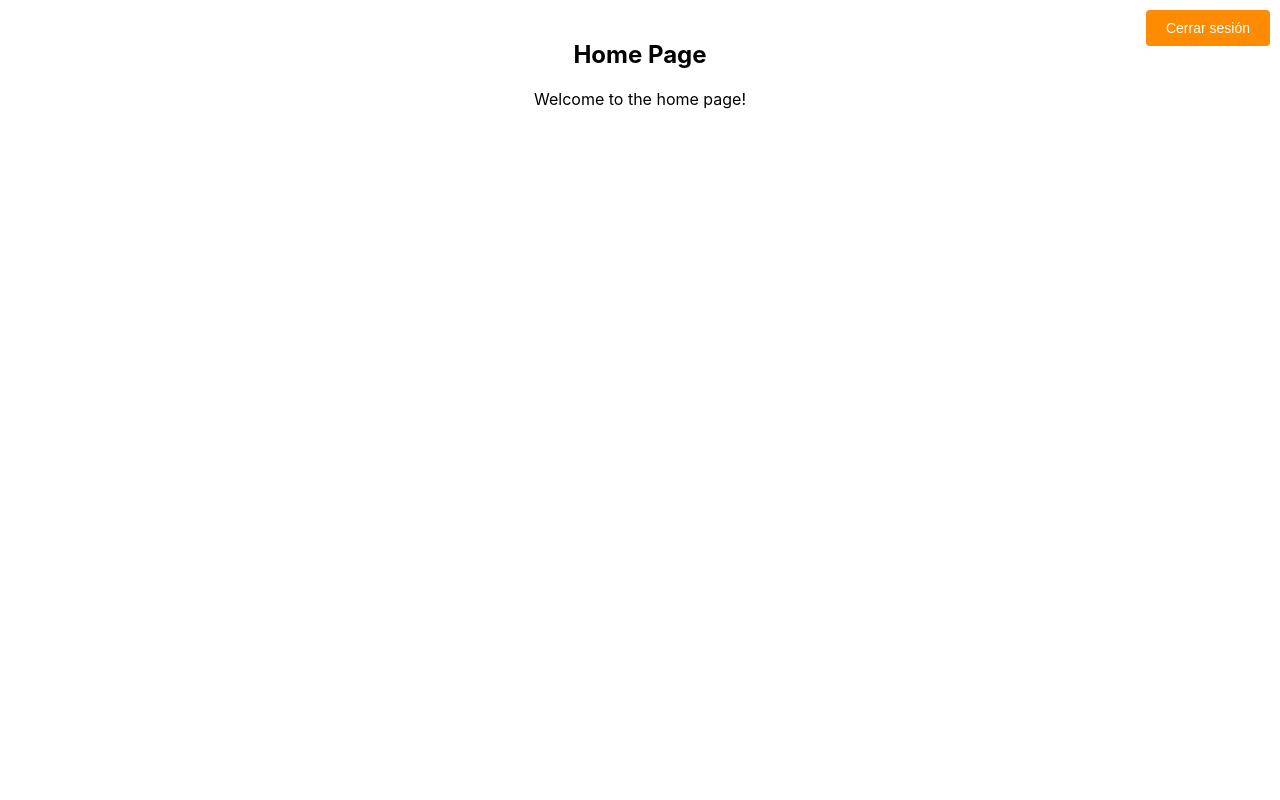
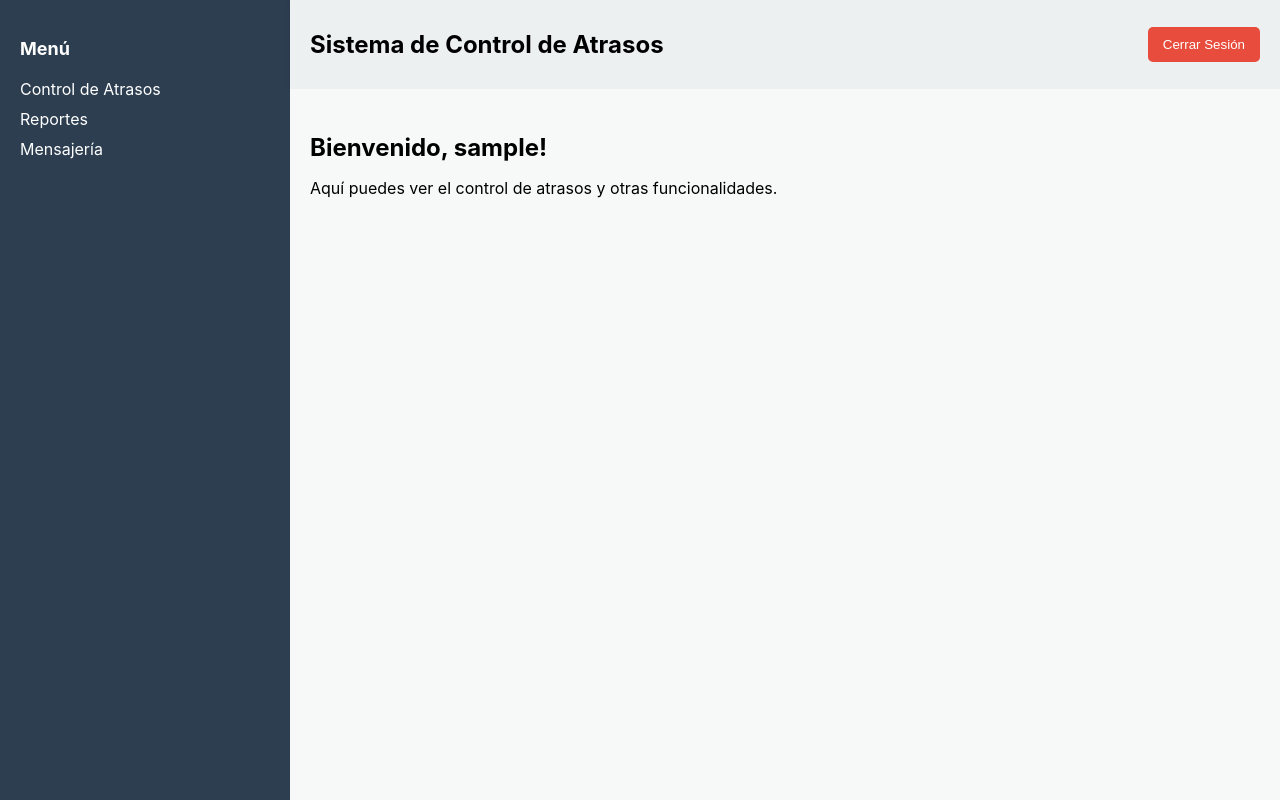
Before and after one commit to kaketsuOG/Sistema-de-control-de-asistencia-con-mensajeria-instantanea, a React (Create React App) app in the folder Plataforma_Atrasos/frontend/: page /home in a window 1280 px wide. Built offline with nearby package versions, Linux system fonts and the light colour scheme; sample sign-in values are in the browser's storage.

Commit message:
Visual homepage.js

```diff
--- a/Plataforma_Atrasos/frontend/src/pages/HomePage.js
+++ b/Plataforma_Atrasos/frontend/src/pages/HomePage.js
@@ -1,45 +1,118 @@
-import React from 'react';
+import React, { useEffect, useState } from 'react';
 import { useNavigate } from 'react-router-dom';
 
 const HomePage = () => {
     const navigate = useNavigate();
+    const [userName, setUserName] = useState('');
+
+    // Simulación de obtener el nombre de usuario (puedes cambiarlo según tu lógica)
+    useEffect(() => {
+        const storedUser = localStorage.getItem('userName'); // Suponiendo que el nombre está en el local storage
+        if (storedUser) {
+            setUserName(storedUser);
+        } else {
+            setUserName('No te encontre');
+        }
+    }, []);
 
     const handleLogout = () => {
-        // Aquí puedes eliminar el token o realizar otras acciones para cerrar sesión
-        localStorage.removeItem('token'); // Por ejemplo, eliminar el token de localStorage
-        navigate('/login'); // Redirigir al login
+        localStorage.removeItem('token'); // Elimina el token para cerrar sesión
+        navigate('/login'); // Redirige al login
+    };
+
+    const styles = {
+        homepageContainer: {
+            display: 'flex',
+            height: '100vh',
+        },
+        sidebar: {
+            width: '250px',
+            backgroundColor: '#2c3e50',
+            color: 'white',
+            padding: '20px',
+            display: 'flex',
+            flexDirection: 'column',
+        },
+        sidebarTitle: {
+            marginBottom: '20px',
+            fontSize: '18px',
+        },
+        sidebarList: {
+            listStyle: 'none',
+            padding: '0',
+            marginTop: '10px', // Ajusta la separación con el título
+        },
+        sidebarListItem: {
+            margin: '10px 0',
+            cursor: 'pointer',
+        },
+        mainContent: {
+            flexGrow: '1',
+            display: 'flex',
+            flexDirection: 'column',
+        },
+        topbar: {
+            display: 'flex',
+            justifyContent: 'space-between',
+            alignItems: 'center',
+            padding: '10px 20px',
+            backgroundColor: '#ecf0f1',
+            boxShadow: '0px 2px 5px rgba(0, 0, 0, 0.1)',
+        },
+        logoutButton: {
+            backgroundColor: '#e74c3c',
+            color: 'white',
+            border: 'none',
+            padding: '10px 15px',
+            cursor: 'pointer',
+            borderRadius: '5px',
+        },
+        contentArea: {
+            padding: '20px',
+            backgroundColor: '#f7f9f9',
+            flexGrow: '1',
+        },
+        welcomeText: {
+            fontSize: '24px',
+            fontWeight: 'bold',
+            marginBottom: '10px',
+        },
+        sidebarTop: {
+            flexGrow: '1', // Hace que las opciones suban más cerca de la parte superior
+        },
     };
 
     return (
-        <div style={styles.container}>
-            <button onClick={handleLogout} style={styles.logoutButton}>
-                Cerrar sesión
-            </button>
-            <h2>Home Page</h2>
-            <p>Welcome to the home page!</p>
+        <div style={styles.homepageContainer}>
+            {/* Sidebar */}
+            <div style={styles.sidebar}>
+                <div style={styles.sidebarTop}>
+                    <h3 style={styles.sidebarTitle}>Menú</h3>
+                    <ul style={styles.sidebarList}>
+                        <li style={styles.sidebarListItem}>Control de Atrasos</li>
+                        <li style={styles.sidebarListItem}>Reportes</li>
+                        <li style={styles.sidebarListItem}>Mensajería</li>
+                    </ul>
+                </div>
+            </div>
+
+            {/* Main content */}
+            <div style={styles.mainContent}>
+                {/* Topbar */}
+                <div style={styles.topbar}>
+                    <h2>Sistema de Control de Atrasos</h2>
+                    <button style={styles.logoutButton} onClick={handleLogout}>
+                        Cerrar Sesión
+                    </button>
+                </div>
+                {/* Main view */}
+                <div style={styles.contentArea}>
+                    <h3 style={styles.welcomeText}>Bienvenido, {userName}!</h3>
+                    <p>Aquí puedes ver el control de atrasos y otras funcionalidades.</p>
+                </div>
+            </div>
         </div>
     );
 };
 
-// Estilos en línea para el diseño
-const styles = {
-    container: {
-        position: 'relative',
-        padding: '20px',
-        textAlign: 'center',
-    },
-    logoutButton: {
-        position: 'absolute',
-        top: '10px',
-        right: '10px',
-        padding: '10px 20px',
-        backgroundColor: '#FF8C00', // Color naranja
-        color: '#fff',
-        border: 'none',
-        borderRadius: '4px',
-        cursor: 'pointer',
-        fontSize: '14px',
-    },
-};
-
 export default HomePage;
```
Also changed, not shown: 1 other file (tests, documents, lock files or other folders).
